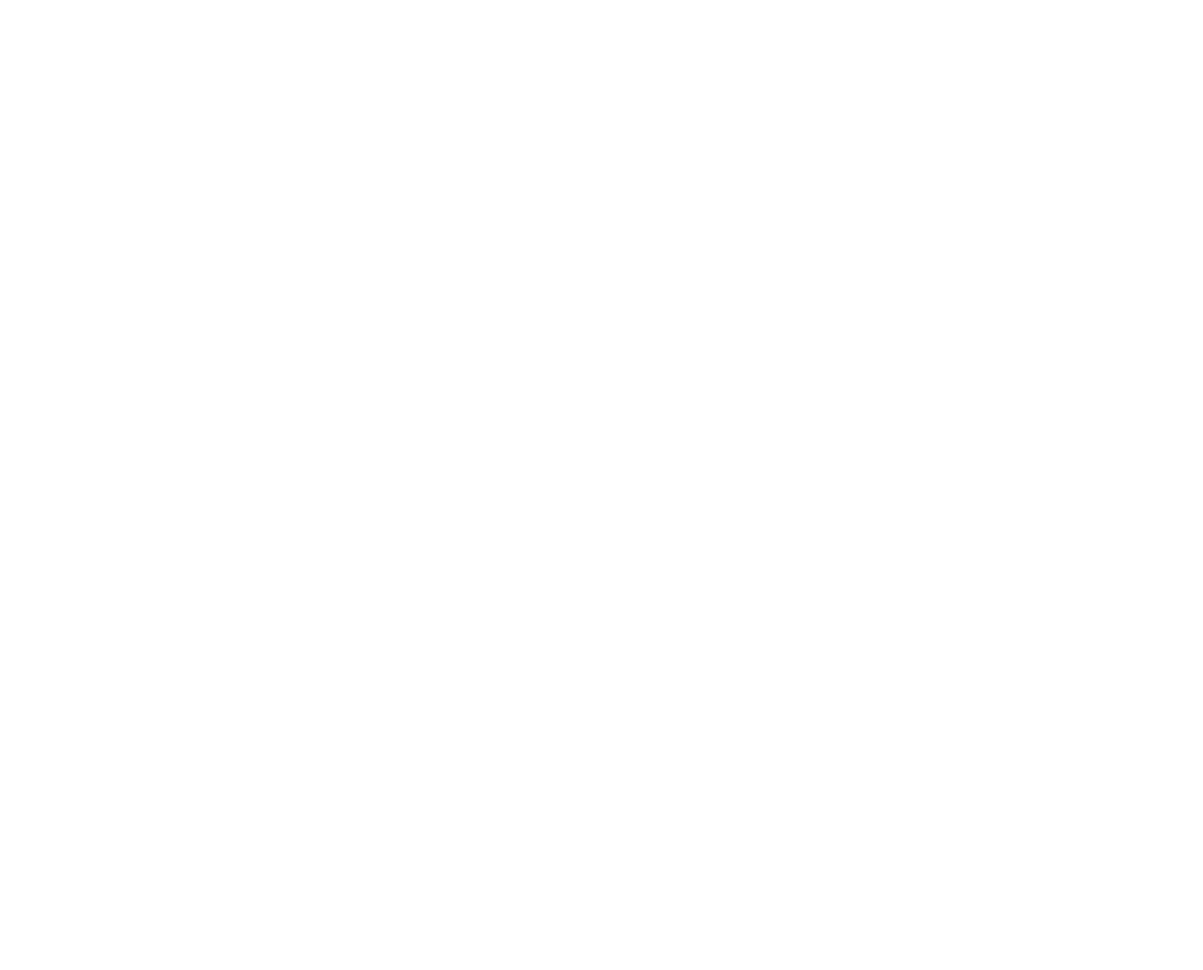
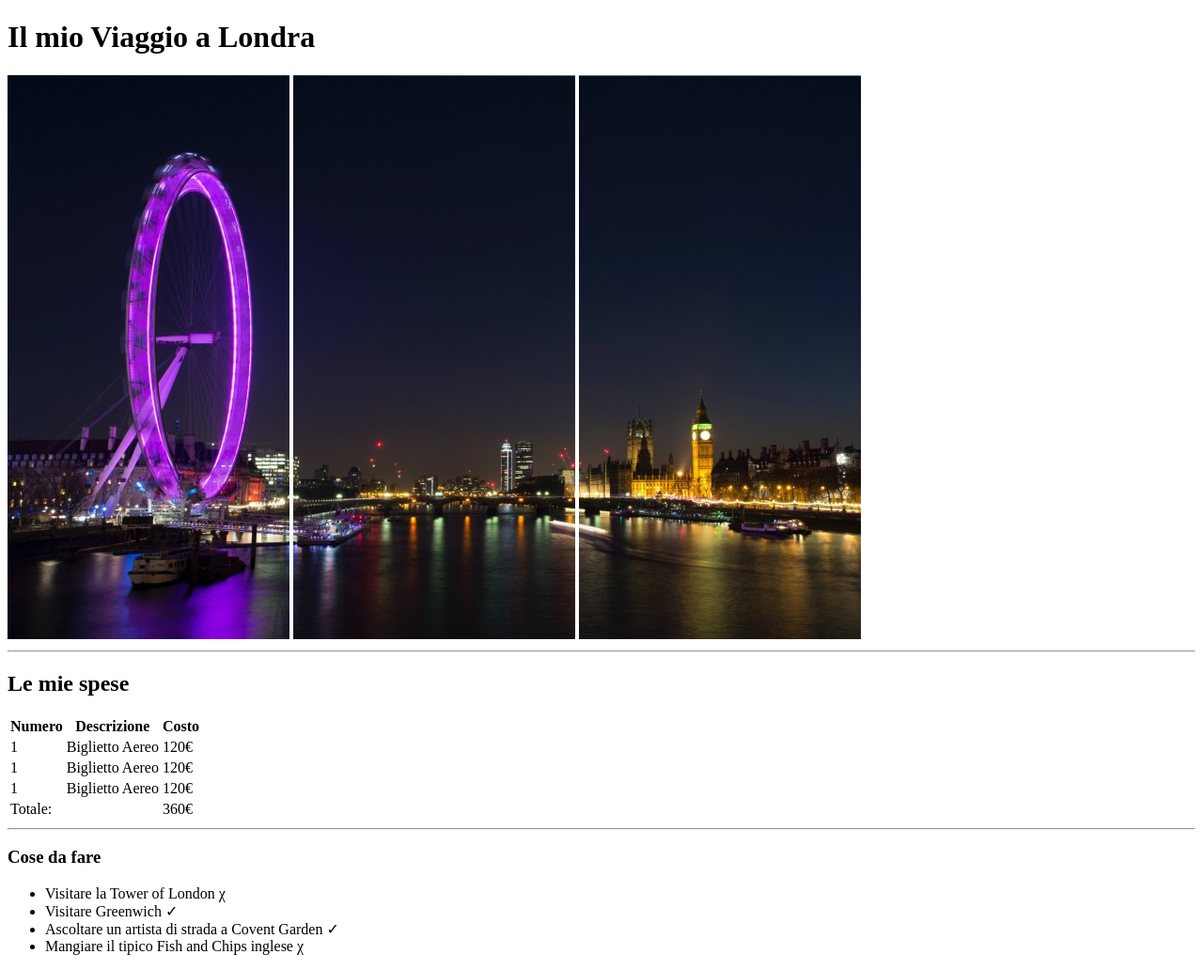
Before and after one commit to micheledimassimo/html-london-trip, a plain HTML site: page index.html in a window 1280 px wide. Shown: the whole page at 94% size. Before the commit the page ends 800 px from the top, so only its background shows below. Drawn offline with Linux system fonts and the light colour scheme.

Commit message:
Inserite img table e prima lista

```diff
--- a/index.html
+++ b/index.html
@@ -6,6 +6,76 @@
         <title>Viaggio a Londra</title>
     </head>
     <body>
+        <main>
+            <h1>
+                Il mio Viaggio a Londra
+            </h1>
+            <img src="img/pexels-bill-emrich-230794-0.jpg" alt="">
+            <img src="./img/pexels-bill-emrich-230794-1.jpg" alt="">
+            <img src="./img/pexels-bill-emrich-230794-2.jpg" alt="">
+             <hr>
 
+             <section>
+                <h2>
+                    Le mie spese
+                </h2>
+                <table>
+                    <thead>
+                        <tr>
+                            <th>Numero</th>
+                            <th>Descrizione</th>
+                            <th>Costo</th>
+                        </tr>
+
+                    </thead>
+                    <tbody>
+                        <tr>
+                            <td>1</td>
+                            <td>Biglietto Aereo</td>
+                            <td>120€</td>
+                        </tr>
+                        <tr>
+                            <td>1</td>
+                            <td>Biglietto Aereo</td>
+                            <td>120€</td>
+                        </tr>
+                        <tr>
+                            <td>1</td>
+                            <td>Biglietto Aereo</td>
+                            <td>120€</td>
+                        </tr>
+                    </tbody>
+                    <tfoot>
+                        <tr>
+                            <td colspan="2">
+                                Totale:
+                            </td>
+                            <td>360€</td>
+                        </tr>
+                    </tfoot>
+                </table>
+
+                <hr>
+             </section>
+
+             <section>
+                <h3>
+                    Cose da fare
+                </h3>
+                <ul>
+                    <li>Visitare la Tower of London χ</li>
+                    <li>Visitare Greenwich  ✓</li>
+                    <li>Ascoltare un artista di strada a Covent Garden ✓</li>
+                    <li>Mangiare il tipico Fish and Chips inglese χ</li>
+                </ul>
+
+
+
+             </section>
+
+
+
+
+        </main>
     </body>
 </html>
```
